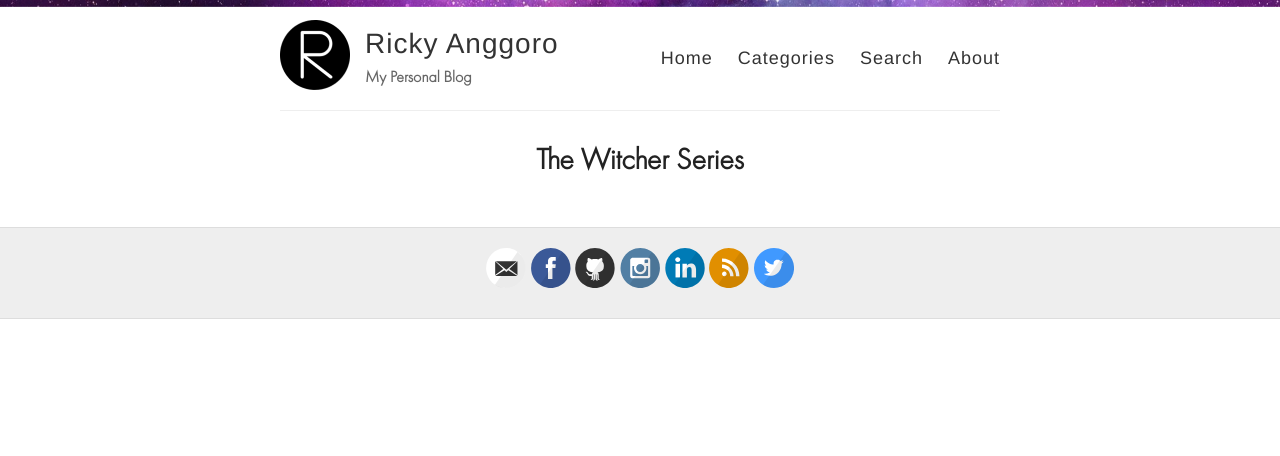
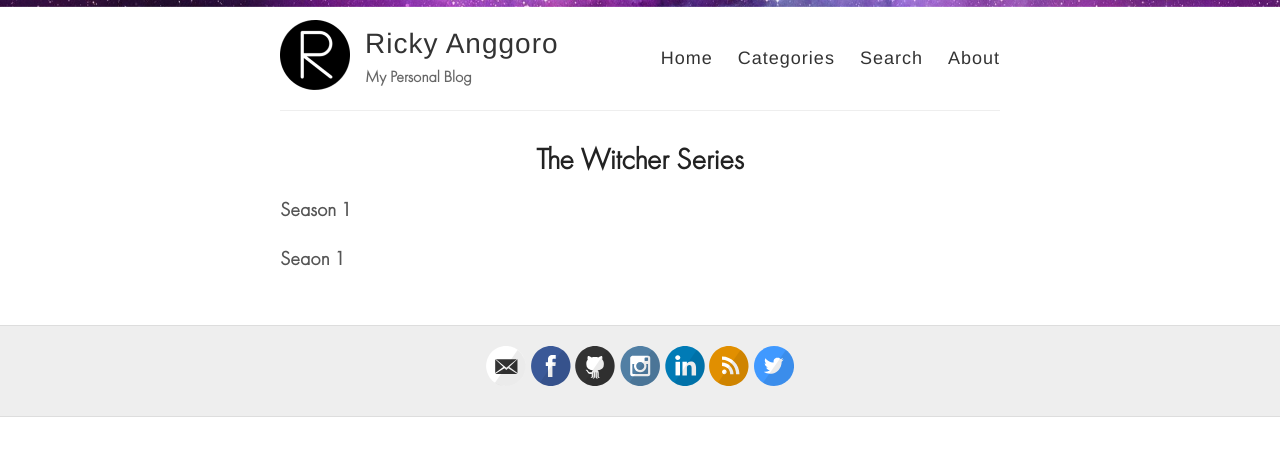
Before and after one commit to rickyreticent/rickyreticent.github.io, a Jekyll site: the page built from The-Witcher.markdown, in a window 1280 px wide. Shown: the top 456 px of the page. Built offline with Jekyll 4.4.1, drawn with Linux system fonts in a browser that asks for light colours; our own code applies the rules of GitHub Pages for plain Markdown files.

Commit message:
Updated The Witcher

```diff
--- a/The-Witcher.markdown
+++ b/The-Witcher.markdown
@@ -1,4 +1,9 @@
 ---
 title: The Witcher Series
 date: 2020-02-13 16:13:00 +07:00
+The Witcher:
+layout: page
 ---
+
+Season 1
+> Seaon 1
```
